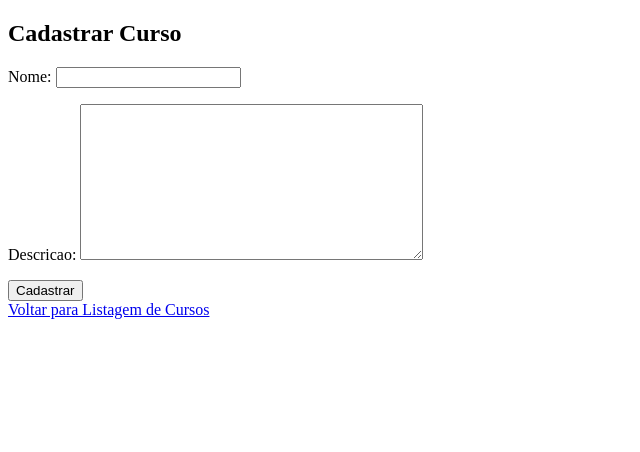
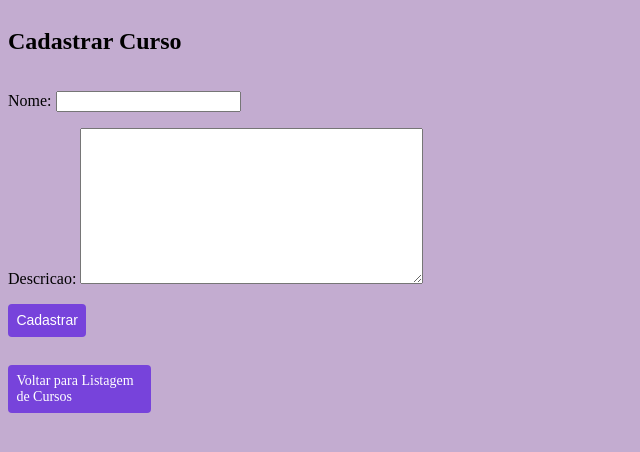
Before and after one commit to Samuel-Sales/Cadastro-de-Alunos, a Django app: page /cursos/cadastrar/ in a window 1280 px wide. Shown: the top 452 px of the page, without its empty margins (0-640 px from the left). Run offline with Django 4.2, Linux system fonts and the light colour scheme.

Commit message:
Estilizado cadastrar curso

```diff
--- a/cadastro/templates/cadastro/cadastrar_curso.html
+++ b/cadastro/templates/cadastro/cadastrar_curso.html
@@ -1,6 +1,9 @@
+{% load static %}
+
 <!DOCTYPE html>
 <html>
 <head>
+    <link rel="stylesheet" href="{% static 'css/cadastrar_curso.css' %}">
     <title>Cadastrar Curso</title>
 </head>
 <body>
--- a/cadastro/templates/cadastro/pagina_principal.html
+++ b/cadastro/templates/cadastro/pagina_principal.html
@@ -13,8 +13,8 @@
         <a href="{% url 'cadastrar_aluno' %}"><button>Cadastrar novo aluno</button></a>
 
         <h1>Cadastro de Cursos</h1>
-        <a href="{% url url_cadastrar_curso %}">Cadastrar Curso</a>
-        <a href="{% url url_listar_cursos %}">Listar Cursos</a>
+        <a href="{% url url_cadastrar_curso %}"><button>Cadastrar Curso</button></a>
+        <a href="{% url url_listar_cursos %}"><button>Listar Cursos</button></a>
     </div>
 </body>
 </html>
--- /dev/null
+++ b/static/css/cadastrar_curso.css
@@ -0,0 +1,25 @@
+body {
+    background: #C3ACD0;
+    display: flex;
+    flex-direction: column;
+}
+
+button, a {
+    background: #7743DB;
+    color: white;
+    padding: 0.6em;
+    border: none;
+    border-radius: 4px;
+    font-size: 14px;
+    cursor: pointer;
+    text-decoration: none;
+    max-width: 10%;
+}
+
+button:hover {
+    background: #a17de4;
+}
+
+a {
+    margin-top: 2em;
+}
```
